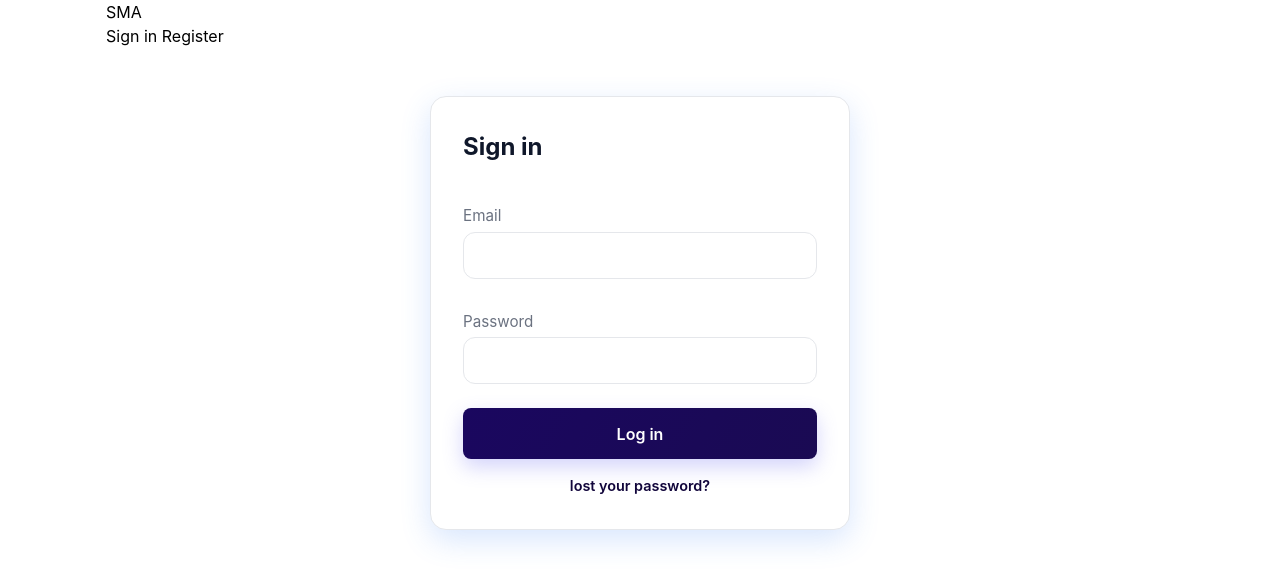
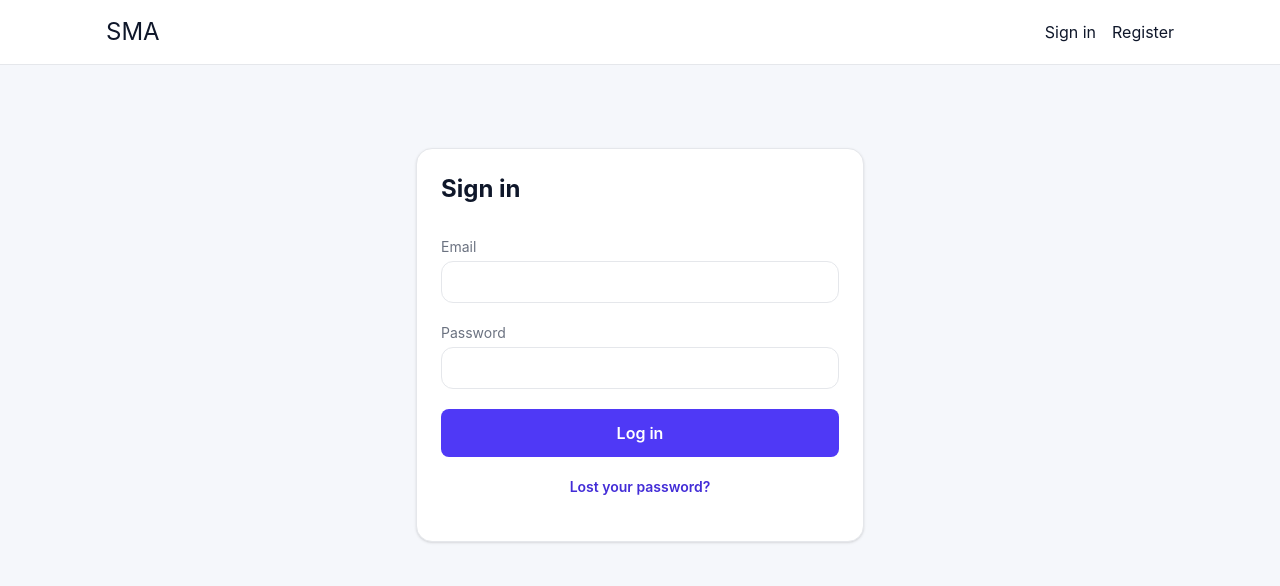
Before and after one commit to Khauku/JS2-course-assignment, a website with bundled scripts: page login.html in a window 1280 px wide. Built offline with nearby package versions, Linux system fonts and the light colour scheme.

Commit message:
Styled login page with Tailwind CSS

```diff
--- a/login.html
+++ b/login.html
@@ -8,43 +8,71 @@
     <link rel="preconnect" href="https://fonts.gstatic.com" crossorigin>
     <link href="https://fonts.googleapis.com/css2?family=Josefin+Sans:ital,wght@0,100..700;1,100..700&family=Poppins:ital,wght@0,100;0,200;0,300;0,400;0,500;0,600;0,700;0,800;0,900;1,100;1,200;1,300;1,400;1,500;1,600;1,700;1,800;1,900&display=swap" rel="stylesheet">
     <!--Metadata & stylesheets-->
-    <meta name="description" content="Log in to your account to view the social media feed, create post, and connect with other users.">
-    <title>Social Media App | Login </title>
+    <meta name="description" content="Sign in to your account to view the social media feed, create post, and connect with other users.">
+    <title>Social Media App | Login</title>
+    <link rel="stylesheet" href="css/shared/global.css">
     <link rel="stylesheet" href="css/main.css">
-    <link rel="stylesheet" href="css/shared/global.css">
-    <link rel="stylesheet" href="css/auth.css">
   </head>
   <body>
-<header class="site-header">
-    <div class="container header-inner">
-        <a class="brand" href="index.html">SMA</a>
-        <nav class="nav" aria-label="Primary">
+    <header class="bg-white border-b border-[var(--border)]">
+      <div
+        class="container header-inner flex items-center justify-between min-h-16 py-3">
+        <a class="brand text-2xl text-[var(--text)]" href="index.html">SMA</a>
+        <nav class="nav flex gap-4" aria-label="Primary">
           <!--When logged out-->
-            <a class="nav-link hide-when-auth" href="login.html">Sign in</a>
-            <a class="nav-link hide-when-auth" href="register.html">Register</a>
+          <a class="nav-link hide-when-auth text-[var(--text)] hover:underline underline-offset-4 decoration-[var(--primary)] transition" href="login.html">Sign in</a>
+          <a class="nav-link hide-when-auth text-[var(--text)] hover:underline underline-offset-4 decoration-[var(--primary)] transition" href="register.html">Register</a>
           <!--When logged in-->
-            <a class="nav-link show-when-auth" href="profile.html">My profile</a>
-            <button class="nav-link btn-link show-when-auth" id="logoutBtn" type="button">Logout</button>
+          <a class="nav-link show-when-auth text-[var(--text)] hover:underline underline-offset-4 decoration-[var(--primary)] transition" href="profile.html">My profile</a>
+          <button class="nav-link btn-link show-when-auth text-[var(--text)] hover:underline underline-offset-4 decoration-[var(--primary)] transition" id="logoutBtn" type="button">
+            Logout
+          </button>
         </nav>
       </div>
     </header>
-<main>
-    <section class="auth-form-wrapper" aria-labelledby="login-heading">
-        <h1 id="login-heading">Sign in</h1>
-        <form class="auth-form" id="loginForm" method="post">
-            <label for="email">Email</label>
-            <input type="text" id="email" name="email" autocomplete="email" required>
-            <label for="password">Password</label>
-            <input type="password" id="password" name="password" autocomplete="current-password" required>
-            <button type="submit" class="login-btn">Log in</button>
-            <p class="password-hint">
-                <a href="#">lost your password?</a>
+    <main class="min-h-[70vh] grid place-items-center bg-[var(--bg)] px-4">
+      <section
+        class="w-full max-w-md bg-white border border-[var(--border)] rounded-2xl shadow p-6">
+        <h1 id="login-heading" class="text-2xl font-bold text-[var(--text)] mb-8">Sign in</h1>
+        <form id="loginForm"
+          method="post"
+          class="space-y-5"
+          aria-labelledby="login-heading">
+          <!--Email-->
+          <div>
+            <label for="email" class="block text-sm text-[var(--muted)] mb-1">Email</label>
+            <input
+              type="email"
+              id="email"
+              name="email"
+              autocomplete="email"
+              required
+              class="w-full rounded-xl border border-[var(--border)] px-4 py-2 text-[var(--text)] focus:outline-none focus:ring-4 focus:ring-indigo-200"
+              aria-describedby="email-help">
+          </div>
+          <!--Password-->
+          <div>
+            <label for="password" class="block text-sm text-[var(--muted)] mb-1">Password</label>
+            <input
+              id="password"
+              name="password"
+              type="password"
+              minlength="8"
+              autocomplete="current-password"
+              required
+              class="w-full rounded-xl border border-[var(--border)] px-4 py-2 text-[var(--text)] focus:outline-none focus:ring-4 focus:ring-indigo-200"
+              aria-describedby="password-help">
+          </div>
+          <button type="submit" class="w-full rounded-lg font-semibold py-3 bg-indigo-600 text-white hover:bg-indigo-700 transition">
+            Log in
+          </button>
+          <p class="text-center text-sm text-[var(--muted)]">
+            <a href="#" class="font-semibold text-indigo-700 hover:underline">Lost your password?</a>
           </p>
         </form>
       </section>
     </main>
-<footer class="site-footer">
-</footer>
+    <footer class="site-footer"></footer>
     <script type="module" src="js/main/login.js"></script>
     <script type="module" src="js/main/header.js"></script>
   </body>
```
Lines whose indentation alone changed are shown as unchanged.
